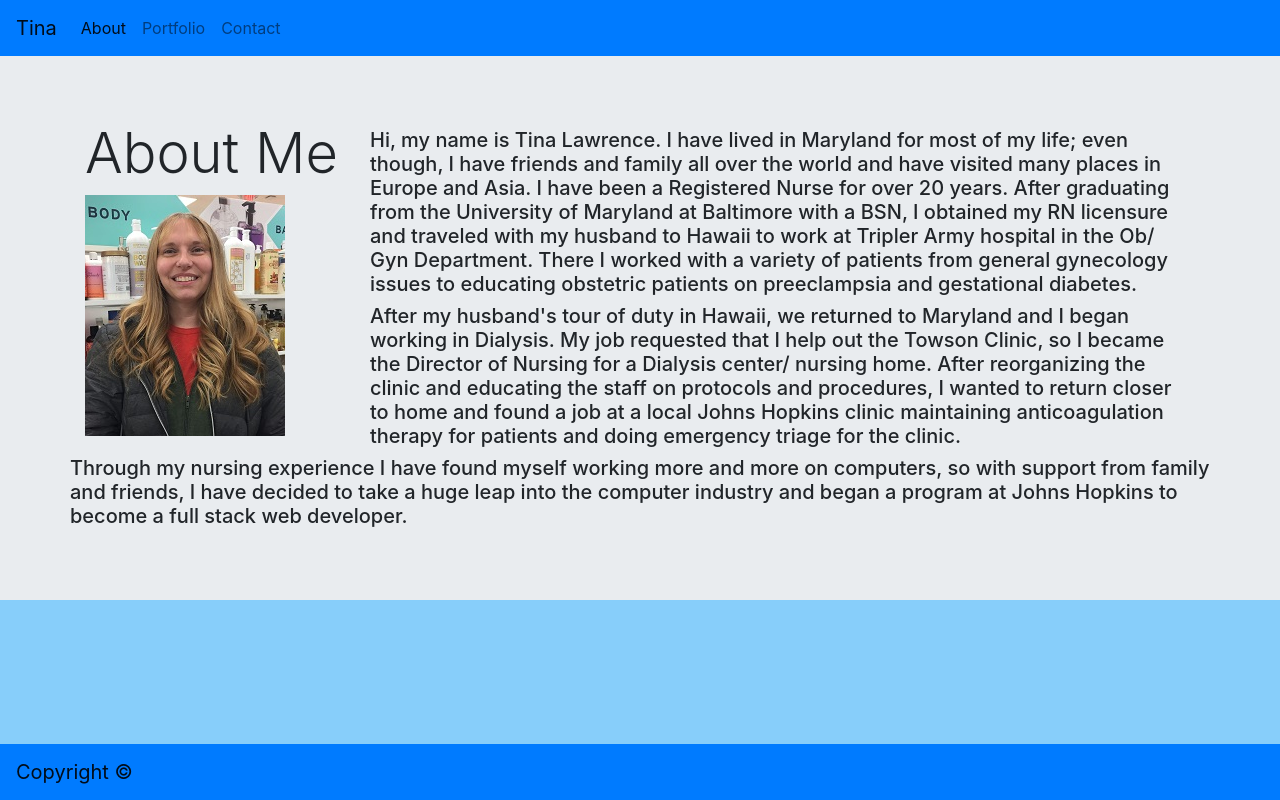
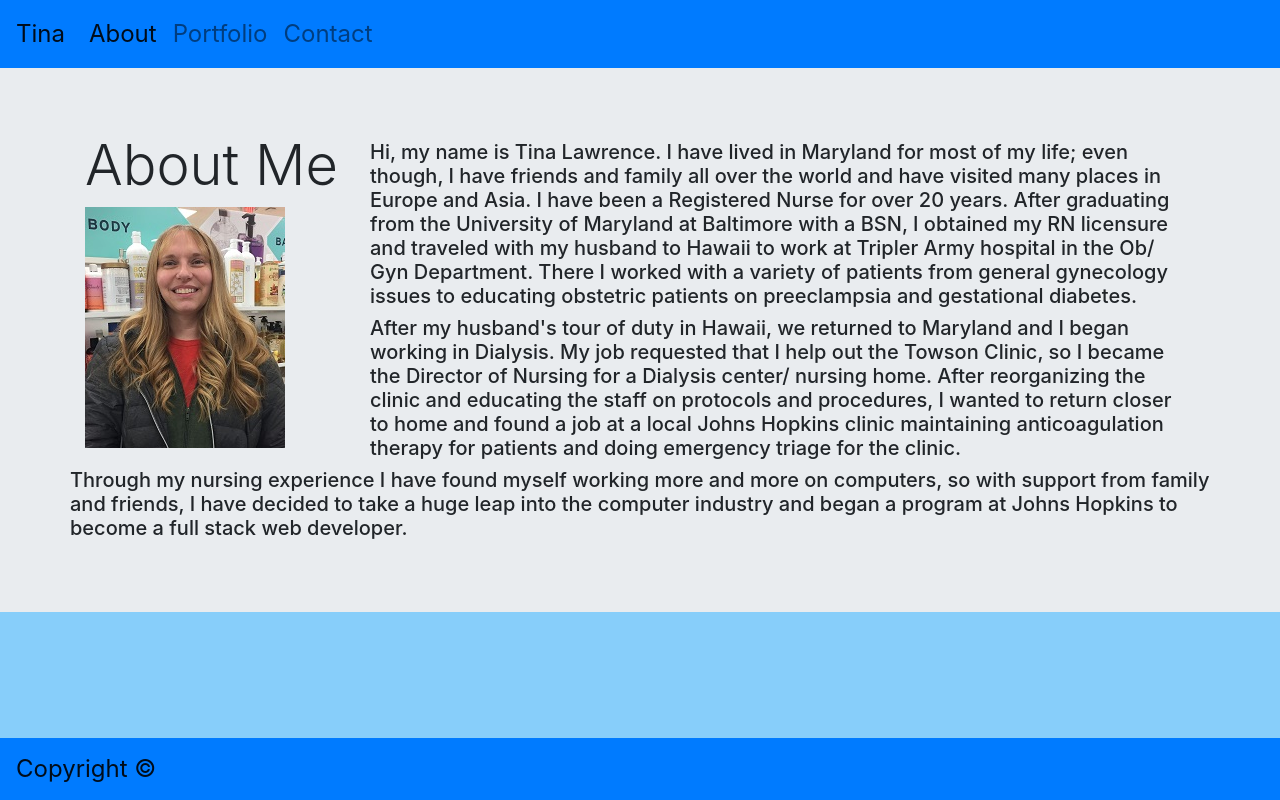
Before and after one commit to Kina-rain/Portfolio-2hwk, a plain HTML site: page index.html in a window 1280 px wide. Drawn offline with nearby package versions, Linux system fonts and the light colour scheme.

Commit message:
still working on mobile media

```diff
--- a/style.css
+++ b/style.css
@@ -1,17 +1,5 @@
-body{
-  background-color: lightskyblue;
-  }
 
-  @media (max-width: 768px) {
-  body {
-    background-color: rgb(107, 214, 107);
-    font-size: 1.5rem;
-      }
-  .navbar-brand{
-    font-size: 1.5rem;
-  }
-  }
-  @media (max-width: 540px) {
+ @media (min-width: 544px) {
     body {
       background-color: rgb(194, 158, 111);
       font-size: 2rem;
@@ -20,3 +8,20 @@ body{
       font-size: 2rem;
     }
   }
+
+    @media (min-width: 768px) {
+    body {
+      background-color: rgb(107, 214, 107);
+      font-size: 1.5rem;
+        }
+    .navbar-brand{
+      font-size: 1.5rem;
+    }
+    }
+
+
+    @media (min-width: 992px) {
+      body{
+        background-color: lightskyblue;
+        }
+      }
```
